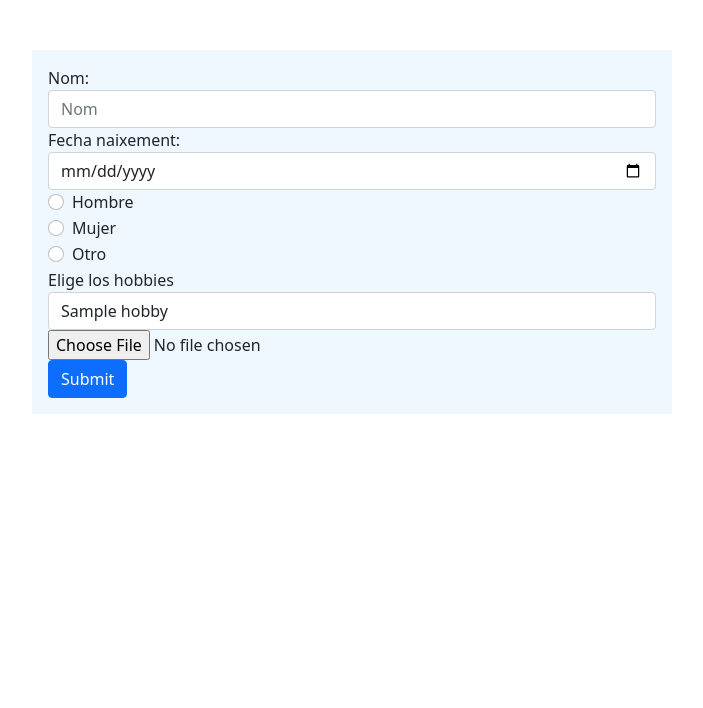
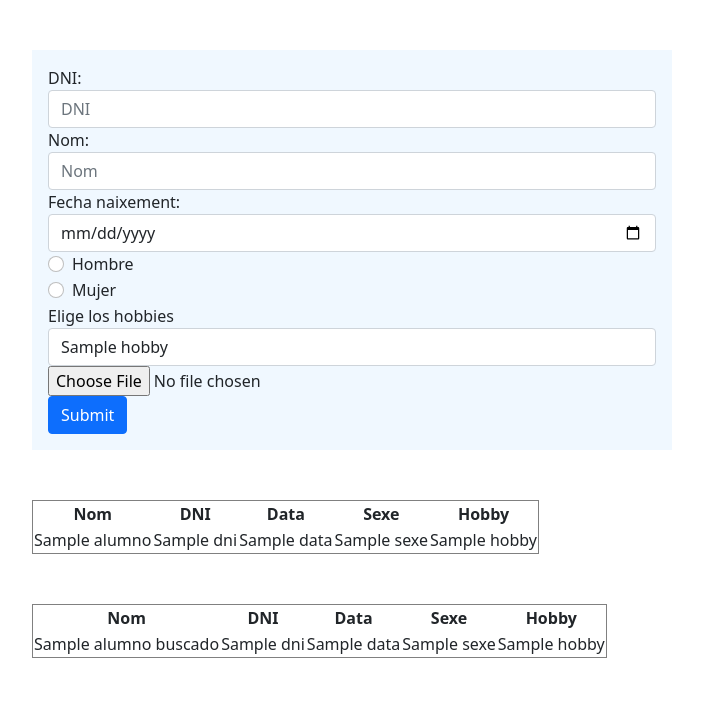
Before and after one commit to carlosmoncho/Bloc-1-Introduccio, a PHP site: template views/formulario.view.php in a window 1280 px wide. Shown: the part 110-818 px from the top of the page, without its empty margins (18-721 px from the left). Before the commit the page ends 524 px from the top, so only its background shows below. Run offline with PHP 8.4, Linux system fonts and the light colour scheme; the template is opened without the code that fills it: most values are stand-ins (such as "Sample title", 1, 10 or a date in 2020).

Commit message:
[AAD] Exercici 4.1

```diff
--- /dev/null
+++ b/bootstrap.php
@@ -0,0 +1,5 @@
+<?php
+use App\Connection;
+use App\QueryBuilder;
+$connexio = Connection::make('test');
+return new QueryBuilder($connexio);
--- a/kernel.php
+++ b/kernel.php
@@ -2,6 +2,7 @@
 // load filp/whoops
 
     require(dirname(__FILE__) . "/vendor/autoload.php");
+    $query = require_once('bootstrap.php');
 
     use Whoops\Run;
     use Whoops\Handler\PrettyPageHandler;
--- a/views/formulario.view.php
+++ b/views/formulario.view.php
@@ -26,7 +26,11 @@
     </h2>
 </header>
 <div style="background: aliceblue; margin: 50px" class="w-50 p-3">
-    <form method="POST" action="formulario.php" enctype="multipart/form-data">
+    <form method="POST" action="DB4.php" enctype="multipart/form-data">
+        <div class="form-group">
+            <label for="inputDni">DNI:</label>
+            <input name="dni" type="text" class="form-control" id="inputDni" aria-describedby="inputDni" placeholder="DNI" >
+        </div>
         <div class="form-group">
             <label for="inputnom">Nom:</label>
             <input name="nom" type="text" class="form-control" id="inputnom" aria-describedby="inputnom" placeholder="Nom" >
@@ -36,29 +40,25 @@
             <input name="data" type="date" class="form-control" id="inputdata" aria-describedby="inputdata" placeholder="Fecha naixement">
         </div>
         <div class="form-check">
-            <input class="form-check-input" type="radio" name="sexo" id="hombre" value="hombre" >
+            <input class="form-check-input" type="radio" name="sexo" id="hombre" value="2" >
             <label class="form-check-label" for="hombre">
                 Hombre
             </label>
         </div>
         <div class="form-check">
-            <input class="form-check-input" type="radio" name="sexo" id="mujer" value="mujer" >
+            <input class="form-check-input" type="radio" name="sexo" id="mujer" value="1" >
             <label class="form-check-label" for="mujer">
                 Mujer
-            </label>
-        </div>
-        <div class="form-check">
-            <input class="form-check-input" type="radio" name="sexo" id="otro" value="otro" >
-            <label class="form-check-label" for="otro">
-                Otro
             </label>
         </div>
         <div class="form-group">
             <label for="innputHobbies">Elige los hobbies</label>
             <select id="innputHobbies" class="form-control" name="hobbies">
                 <?php
+                $i = 0;
                 foreach ($hobbies as $hobby){
-                    ?> <option value=<?=$hobby?>><?=$hobby?></option>
+                    $i++;
+                    ?> <option value=<?=$i?>><?=$hobby?></option>
                 <?php }?>
             </select>
         </div>
@@ -68,5 +68,44 @@
         <button type="submit" class="btn btn-primary">Submit</button>
     </form>
 </div>
+<div style="margin: 50px;">
+    <table border="1" style="text-align: center;">
+        <th>Nom</th>
+        <th>DNI</th>
+        <th>Data</th>
+        <th>Sexe</th>
+        <th>Hobby</th>
+
+        <?php foreach ($alumnos as $alumno): ?>
+            <tr>
+                <td><?=$alumno->Nom?></td>
+                <td><?=$alumno->dni?></td>
+                <td><?=$alumno->Data?></td>
+                <td><?=$alumno->Sexe?></td>
+                <td><?=$alumno->Hobby?></td>
+            </tr>
+        <?php endforeach; ?>
+
+    </table>
+</div>
+<div style="margin: 50px;">
+    <table border="1" style="text-align: center;">
+        <th>Nom</th>
+        <th>DNI</th>
+        <th>Data</th>
+        <th>Sexe</th>
+        <th>Hobby</th>
+        <?php foreach ($alumnoBuscado as $alumnoEncontrado): ?>
+        <tr>
+            <td><?=$alumnoEncontrado->Nom?></td>
+            <td><?=$alumnoEncontrado->dni?></td>
+            <td><?=$alumnoEncontrado->Data?></td>
+            <td><?=$alumnoEncontrado->Sexe?></td>
+            <td><?=$alumnoEncontrado->Hobby?></td>
+        </tr>
+        <?php endforeach; ?>
+
+    </table>
+</div>
 </body>
 </html>
```
Also changed, not shown: public/DB4.php (added, +60 -0 lines), src/Alumno.php (added, +14 -0 lines), src/Connection.php (added, +15 -0 lines), src/QueryBuilder.php (added, +34 -0 lines), public/imagen/placton.png (added).
